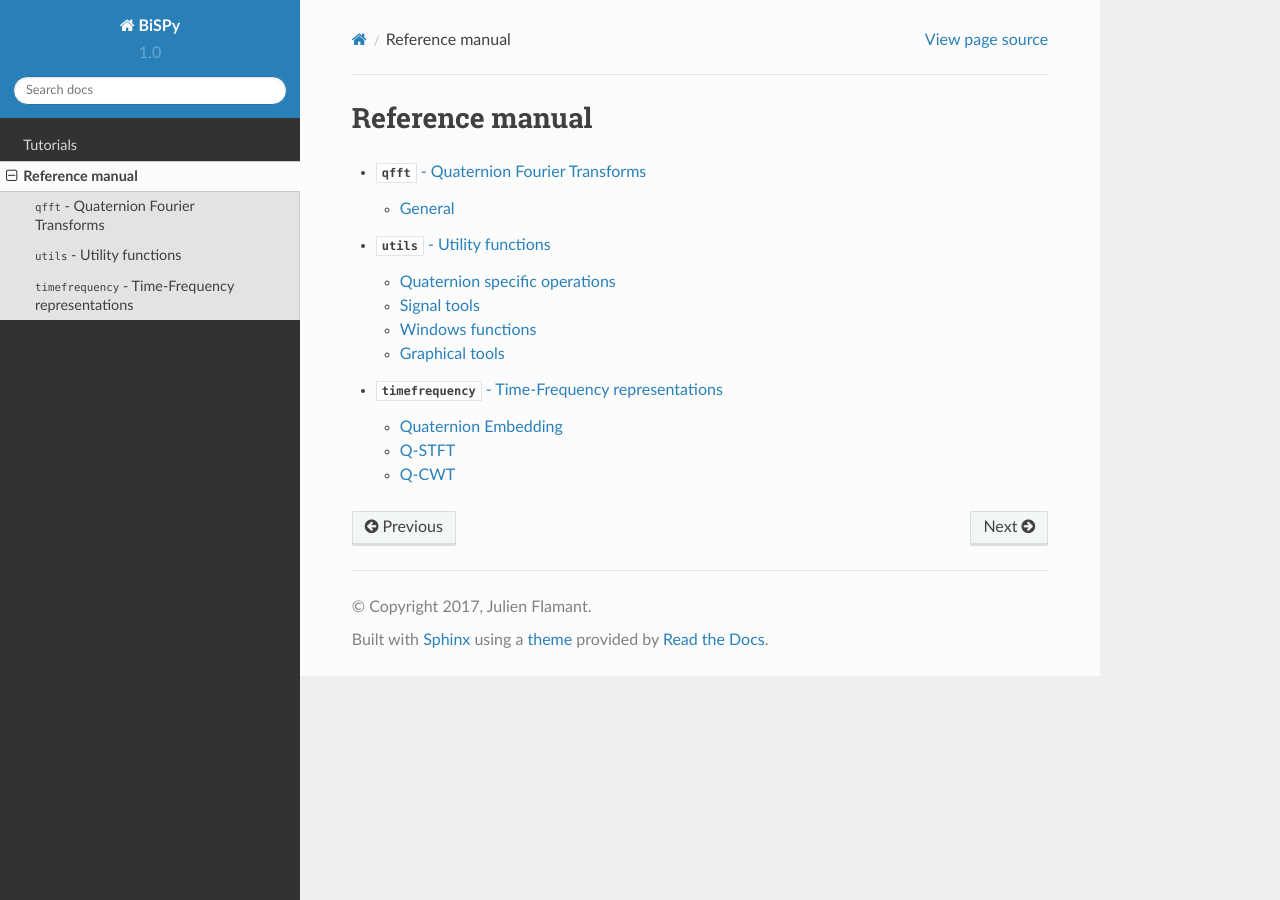
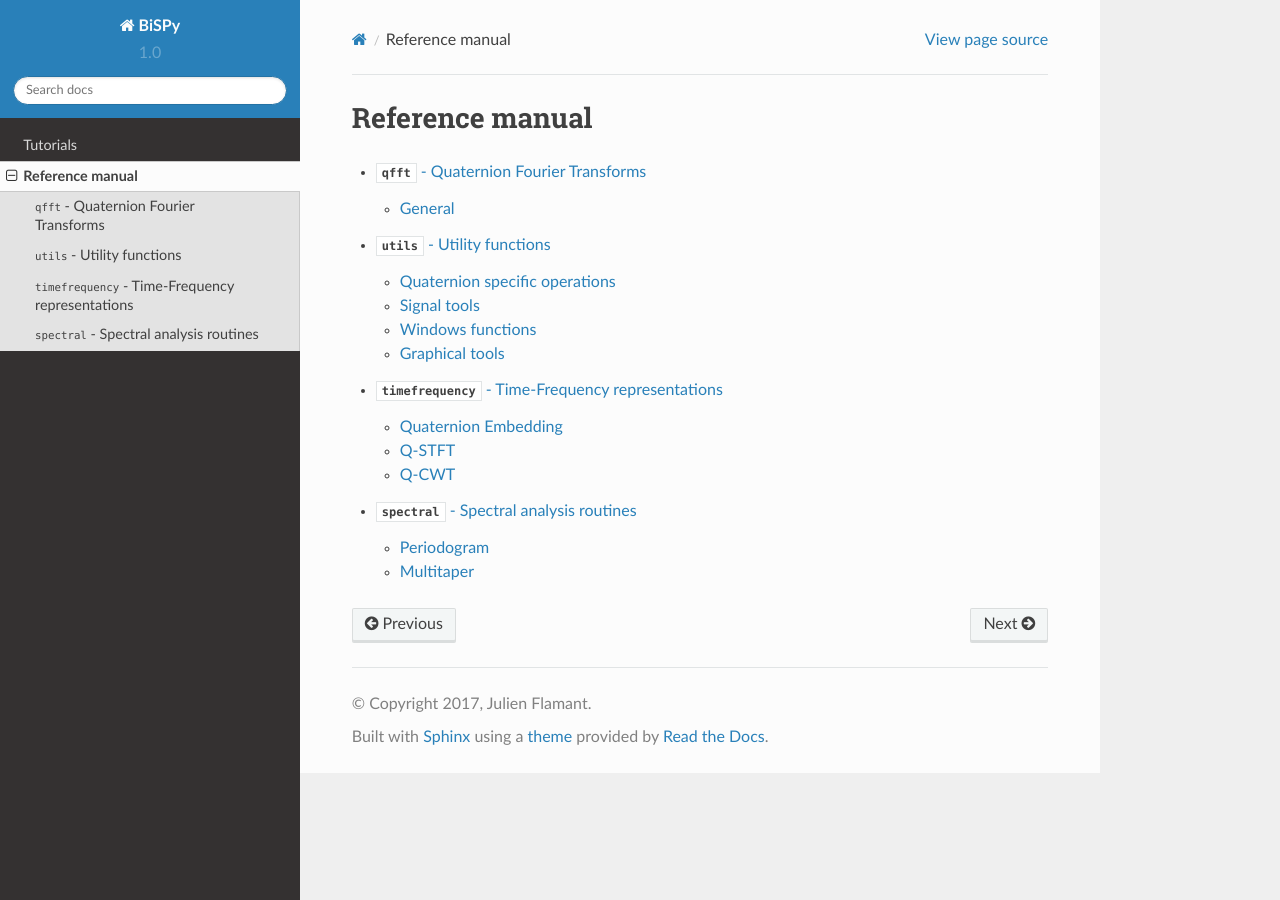
Before and after one commit to jflamant/bispy, a Sphinx documentation site: the page built from doc/reference.rst, in a window 1280 px wide. Built offline with Sphinx 7.4.7 and the Read the Docs theme 2.0.0, drawn with Linux system fonts in a browser that asks for light colours; formulas are drawn with MathJax 3.

Commit message:
adding doc for spectral module

```diff
--- a/doc/reference.rst
+++ b/doc/reference.rst
@@ -12,3 +12,4 @@ Reference manual
    reference.qfft
    reference.utils
    reference.timefrequency
+   reference.spectral
--- /dev/null
+++ b/doc/reference.spectral.rst
@@ -0,0 +1,20 @@
+.. _reference.spectral:
+
+.. currentmodule:: bispy.spectral
+
+:mod:`spectral` - Spectral analysis routines
+********************************************
+
+
+
+Periodogram
+-----------
+
+.. autoclass:: Periodogram
+   :members:
+
+Multitaper
+----------
+
+.. autoclass:: Multitaper
+   :members:
--- a/doc/reference.utils.rst
+++ b/doc/reference.utils.rst
@@ -28,6 +28,7 @@ Signal tools
    :toctree: generated/
 
    bivariateAMFM
+   bivariatewhiteNoise
 
 Windows functions
 -----------------
```
